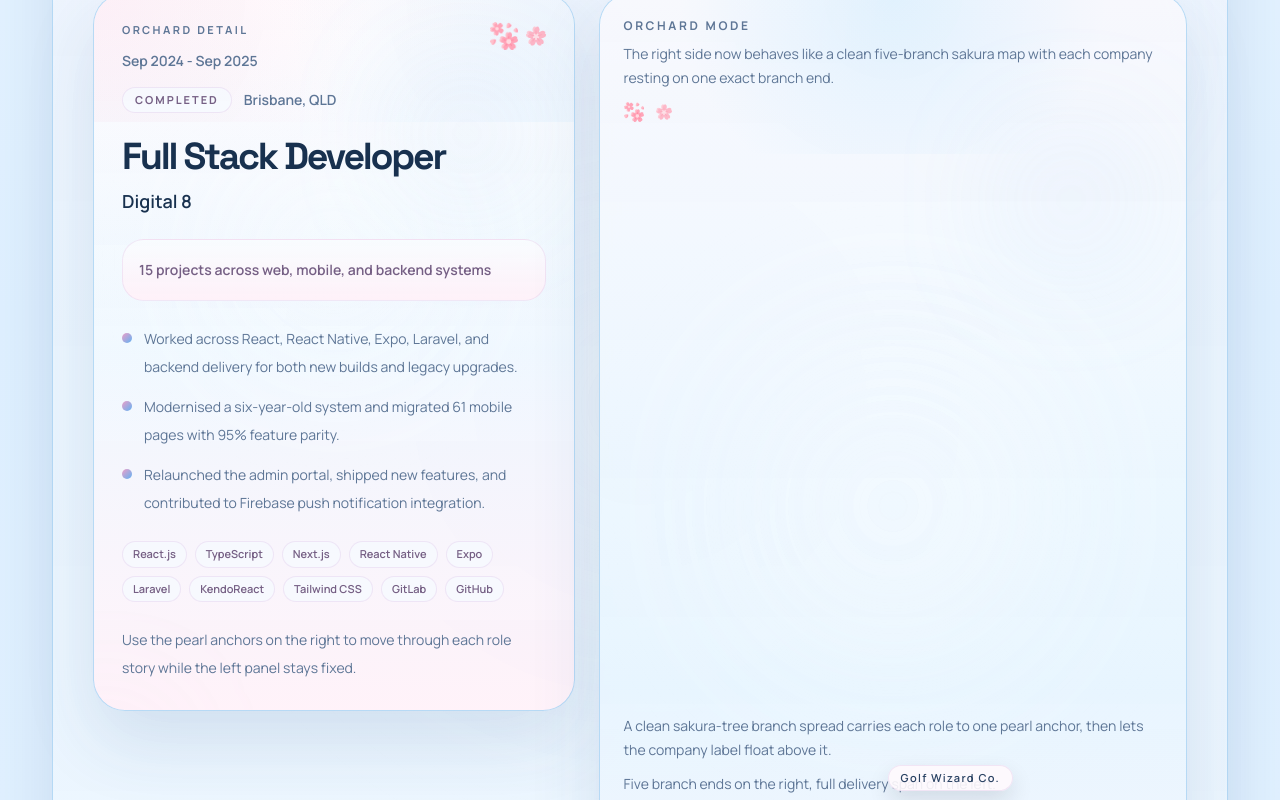
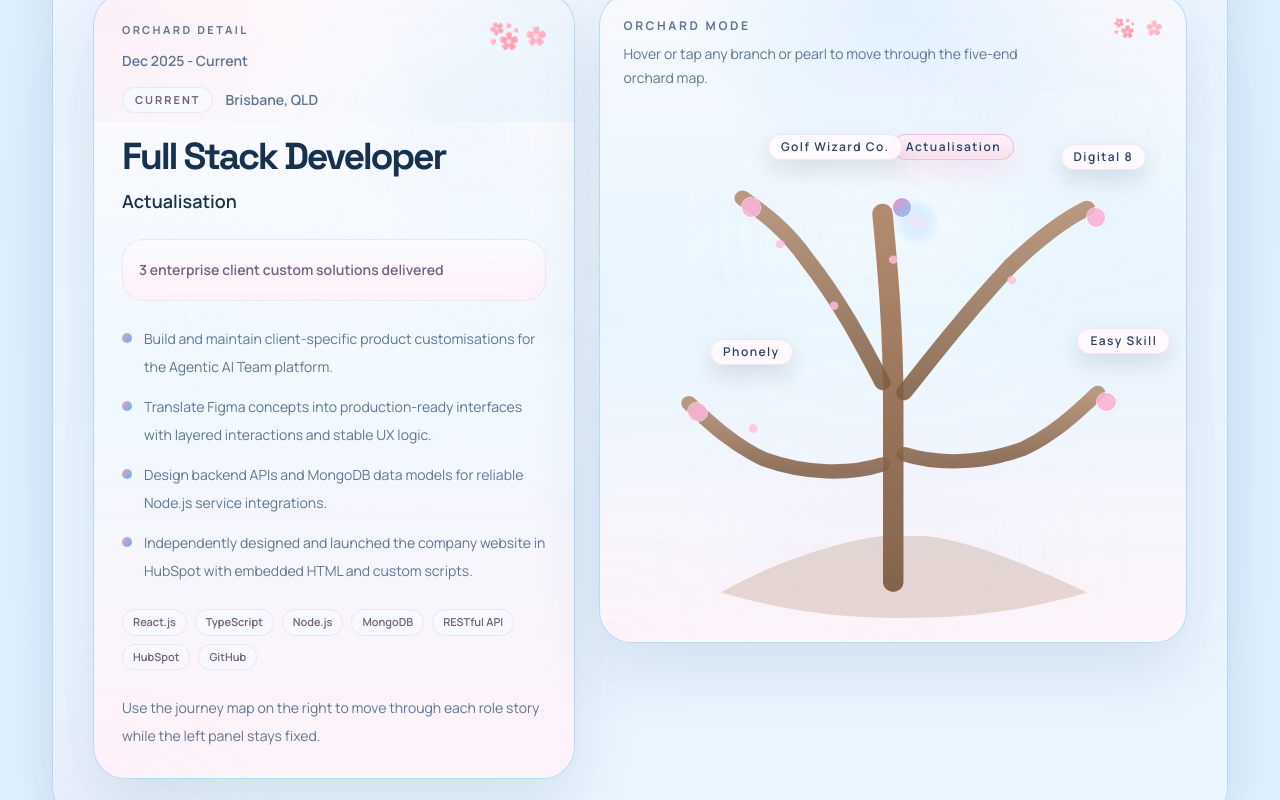
Before and after one commit to Daniel-Kai-WANG/Daniel-Wang-Latest-Portfolio, a React (Vite) app: page / in a window 1280 px wide. Shown: the part 1320-2120 px from the top of the page. Built offline with nearby package versions, Linux system fonts and the light colour scheme.

Commit message:
fix: refine experience coral layout

```diff
--- a/src/components/sections/ExperienceJourneyGraph.tsx
+++ b/src/components/sections/ExperienceJourneyGraph.tsx
@@ -2,6 +2,8 @@ import { motion } from 'framer-motion'
 import { experiences } from '../../data/experience'
 
 type ThemeMode = 'light' | 'dark'
+const GRAPH_WIDTH = 100
+const GRAPH_HEIGHT = 100
 
 type Point = {
   x: number
@@ -16,8 +18,6 @@ type BranchSpec = {
 }
 
 type GraphSpec = {
-  panelCopy: string
-  legendCopy: string
   baseFill: string
   baseStem: string
   baseStemWidth: number
@@ -33,48 +33,44 @@ type ExperienceJourneyGraphProps = {
 }
 
 const lightGraph: GraphSpec = {
-  panelCopy:
-    'A clean sakura-tree branch spread carries each role to one pearl anchor, then lets the company label float above it.',
-  legendCopy: 'Five branch ends on the right, full delivery span on the left.',
-  baseFill: 'M98 382 C130 358 156 346 186 344 C200 344 220 344 236 346 C266 348 292 360 322 382 C292 392 258 398 210 398 C162 398 128 392 98 382Z',
-  baseStem: 'M208 382 C206 346 204 304 202 256 C198 216 194 174 188 126',
-  baseStemWidth: 16,
+  baseFill:
+    'M18 95 C28 89 40 85 48 84 H56 C64 85 74 89 86 95 C76 98 66 100 52 100 C38 100 28 98 18 95Z',
+  baseStem: 'M50 93 C50 84 50 72 50 58 C50 44 49 32 48 21',
+  baseStemWidth: 3.8,
   branches: [
-    { path: 'M190 216 C176 188 152 146 78 104', tip: { x: 78, y: 104 }, labelShiftX: 28, width: 10 },
-    { path: 'M194 196 C198 158 202 112 206 66', tip: { x: 206, y: 66 }, labelShiftX: 0, width: 10 },
-    { path: 'M198 218 C230 194 268 164 350 112', tip: { x: 350, y: 112 }, labelShiftX: -28, width: 10 },
-    { path: 'M204 270 C236 274 274 280 320 286', tip: { x: 320, y: 286 }, labelShiftX: -22, width: 9 },
-    { path: 'M196 282 C164 288 134 296 102 306', tip: { x: 102, y: 306 }, labelShiftX: 24, width: 9 },
+    { path: 'M50 58 C50 46 50 32 50 18', tip: { x: 50, y: 18 }, labelShiftX: 0, width: 3.2 },
+    { path: 'M48 54 C44 46 40 38 34 30 C30 24 26 21 22 18', tip: { x: 22, y: 18 }, labelShiftX: 26, width: 3 },
+    { path: 'M52 56 C58 48 64 40 72 31 C78 25 82 22 86 20', tip: { x: 86, y: 20 }, labelShiftX: -26, width: 3 },
+    { path: 'M52 68 C58 70 66 70 74 67 C80 64 84 60 88 56', tip: { x: 88, y: 56 }, labelShiftX: -20, width: 2.8 },
+    { path: 'M48 70 C42 72 34 72 26 69 C20 66 16 62 12 58', tip: { x: 12, y: 58 }, labelShiftX: 22, width: 2.8 },
   ],
   buds: [
-    { x: 112, y: 134 },
-    { x: 164, y: 174 },
-    { x: 214, y: 98 },
-    { x: 304, y: 156 },
-    { x: 148, y: 292 },
+    { x: 29, y: 27 },
+    { x: 39, y: 39 },
+    { x: 50, y: 30 },
+    { x: 72, y: 34 },
+    { x: 24, y: 63 },
   ],
 }
 
 const darkGraph: GraphSpec = {
-  panelCopy:
-    'A reef base fans into five coral arms first; only after the growth completes do pearl endpoints and company labels surface.',
-  legendCopy: 'Five coral ends on the right, full delivery span on the left.',
-  baseFill: 'M70 376 C100 348 136 334 176 332 H246 C286 334 320 348 350 376 C312 390 268 398 210 398 C152 398 108 390 70 376Z',
-  baseStem: 'M210 338 C208 316 208 300 210 284',
-  baseStemWidth: 18,
+  baseFill:
+    'M12 94 C24 88 36 84 46 83 H58 C68 84 80 88 92 94 C82 98 68 100 52 100 C34 100 22 98 12 94Z',
+  baseStem: 'M51 91 C51 84 51 78 52 72',
+  baseStemWidth: 4.4,
   branches: [
-    { path: 'M170 334 C160 290 146 238 126 192 C108 152 92 122 72 102', tip: { x: 72, y: 102 }, labelShiftX: 30, width: 13 },
-    { path: 'M196 332 C198 284 202 230 206 172 C208 124 210 84 214 48', tip: { x: 214, y: 48 }, labelShiftX: 0, width: 14 },
-    { path: 'M242 334 C256 292 278 244 304 198 C322 162 338 128 354 96', tip: { x: 354, y: 96 }, labelShiftX: -30, width: 13 },
-    { path: 'M248 340 C272 332 294 318 312 300 C322 290 328 282 332 276', tip: { x: 332, y: 276 }, labelShiftX: -22, width: 10 },
-    { path: 'M172 340 C146 332 124 318 108 302 C98 292 94 288 92 286', tip: { x: 92, y: 286 }, labelShiftX: 22, width: 10 },
+    { path: 'M52 72 C51 58 50 40 50 16', tip: { x: 50, y: 16 }, labelShiftX: 0, width: 4.2 },
+    { path: 'M48 74 C42 60 36 48 28 35 C24 28 20 24 16 20', tip: { x: 16, y: 20 }, labelShiftX: 26, width: 3.8 },
+    { path: 'M56 74 C62 60 70 49 80 36 C84 31 88 27 92 22', tip: { x: 92, y: 22 }, labelShiftX: -24, width: 3.8 },
+    { path: 'M58 78 C64 79 70 77 77 72 C82 68 86 63 90 58', tip: { x: 90, y: 58 }, labelShiftX: -18, width: 3.2 },
+    { path: 'M46 78 C40 79 34 77 27 73 C20 69 15 64 10 58', tip: { x: 10, y: 58 }, labelShiftX: 24, width: 3.2 },
   ],
   buds: [
-    { x: 94, y: 152 },
-    { x: 124, y: 188 },
-    { x: 214, y: 126 },
-    { x: 300, y: 176 },
-    { x: 318, y: 132 },
+    { x: 24, y: 34 },
+    { x: 33, y: 44 },
+    { x: 50, y: 39 },
+    { x: 74, y: 46 },
+    { x: 82, y: 34 },
   ],
 }
 
@@ -88,10 +84,11 @@ export function ExperienceJourneyGraph({
   const graph = isLight ? lightGraph : darkGraph
 
   return (
-    <div className="relative mt-6 h-[38rem] sm:h-[40rem]">
+    <div className="relative mt-4 h-[24rem] sm:h-[28rem] xl:h-[32rem]">
       <svg
         key={`experience-journey-${theme}`}
-        viewBox="0 0 420 420"
+        viewBox={`0 0 ${GRAPH_WIDTH} ${GRAPH_HEIGHT}`}
+        preserveAspectRatio="none"
         className="absolute inset-0 z-0 h-full w-full"
         aria-hidden="true"
       >
@@ -139,6 +136,7 @@ export function ExperienceJourneyGraph({
               fill="none"
               stroke={isLight ? 'url(#journey-light-wood)' : 'url(#journey-dark-coral)'}
               strokeLinecap="round"
+              strokeLinejoin="round"
               strokeWidth={activeIndex === index ? branch.width + 1 : branch.width}
               opacity={activeIndex === index ? 1 : isLight ? 0.88 : 0.84}
               initial={{ pathLength: 0, opacity: reduceMotion ? 1 : 0.26 }}
@@ -168,17 +166,33 @@ export function ExperienceJourneyGraph({
             <circle
               cx={bud.x}
               cy={bud.y}
-              r={isLight ? 3.2 : 3.8}
+              r={isLight ? 0.82 : 0.92}
               fill={isLight ? 'rgba(255, 190, 220, 0.82)' : 'rgba(255, 210, 191, 0.82)'}
             />
           </motion.g>
         ))}
+
+        {graph.branches.map((branch, index) => (
+          <path
+            key={`hit-${branch.path}`}
+            d={branch.path}
+            fill="none"
+            stroke="transparent"
+            strokeLinecap="round"
+            strokeWidth={Math.max(branch.width + 4.6, 7.2)}
+            onMouseEnter={() => onSelect(index)}
+            onClick={() => onSelect(index)}
+            style={{ cursor: 'pointer', pointerEvents: 'stroke' }}
+          />
+        ))}
       </svg>
 
       <div
-        className="pointer-events-none absolute bottom-[6%] left-1/2 h-16 w-64 -translate-x-1/2 rounded-full blur-2xl"
+        className="pointer-events-none absolute bottom-[4%] left-1/2 h-24 w-[76%] -translate-x-1/2 rounded-full blur-3xl"
         style={{
-          background: isLight ? 'rgba(255, 205, 229, 0.22)' : 'rgba(110, 160, 255, 0.16)',
+          background: isLight
+            ? 'radial-gradient(circle, rgba(255, 205, 229, 0.18), rgba(126, 200, 255, 0.08), transparent 74%)'
+            : 'radial-gradient(circle, rgba(110, 160, 255, 0.14), rgba(133, 120, 255, 0.08), transparent 72%)',
         }}
       />
 
@@ -200,14 +214,14 @@ export function ExperienceJourneyGraph({
             onMouseEnter={() => onSelect(index)}
             onFocus={() => onSelect(index)}
             onClick={() => onSelect(index)}
-            className="absolute z-10 size-8 -translate-x-1/2 -translate-y-1/2 focus-visible:outline-none focus-visible:ring-2 focus-visible:ring-[var(--color-primary)]"
+            className="absolute z-10 flex size-14 -translate-x-1/2 -translate-y-1/2 items-center justify-center focus-visible:outline-none focus-visible:ring-2 focus-visible:ring-[var(--color-primary)] sm:size-16"
             style={{
-              top: `${(branch.tip.y / 420) * 100}%`,
-              left: `${(branch.tip.x / 420) * 100}%`,
+              top: `${(branch.tip.y / GRAPH_HEIGHT) * 100}%`,
+              left: `${(branch.tip.x / GRAPH_WIDTH) * 100}%`,
             }}
           >
             <motion.span
-              className="absolute left-1/2 top-1/2 block size-7 -translate-x-1/2 -translate-y-1/2 rounded-full"
+              className="absolute left-1/2 top-1/2 block size-11 -translate-x-1/2 -translate-y-1/2 rounded-full sm:size-12"
               initial={{ opacity: 0, scale: 0.7 }}
               animate={{ opacity: isActive ? 1 : 0, scale: isActive ? 1 : 0.7 }}
               transition={
@@ -223,7 +237,7 @@ export function ExperienceJourneyGraph({
             />
 
             <motion.span
-              className="absolute left-1/2 top-1/2 block size-3.5 -translate-x-1/2 -translate-y-1/2 rounded-full"
+              className="absolute left-1/2 top-1/2 block size-4 -translate-x-1/2 -translate-y-1/2 rounded-full sm:size-[1.15rem]"
               initial={{ opacity: 0, scale: 0.4 }}
               whileInView={{ opacity: 1, scale: 1 }}
               viewport={{ once: true, amount: 0.2 }}
@@ -245,7 +259,7 @@ export function ExperienceJourneyGraph({
             />
 
             <motion.span
-              className="pointer-events-none absolute bottom-[calc(100%+0.45rem)] left-1/2 block max-w-[8.5rem] -translate-x-1/2 rounded-full border px-3 py-1 text-center text-[10px] font-semibold tracking-[0.12em] whitespace-nowrap sm:text-[11px]"
+              className="pointer-events-none absolute bottom-[calc(100%+0.4rem)] left-1/2 block max-w-[9.25rem] -translate-x-1/2 rounded-full border px-3 py-1 text-center text-[11px] font-semibold tracking-[0.12em] whitespace-nowrap sm:text-xs"
               initial={{ opacity: 0, y: 8 }}
               whileInView={{ opacity: 1, y: 0 }}
               viewport={{ once: true, amount: 0.2 }}
@@ -279,11 +293,6 @@ export function ExperienceJourneyGraph({
           </button>
         )
       })}
-
-      <p className="mt-[35rem] text-sm leading-6 text-[var(--color-muted)] sm:mt-[37rem]">
-        {graph.panelCopy}
-      </p>
-      <p className="mt-3 text-sm text-[var(--color-muted)]">{graph.legendCopy}</p>
     </div>
   )
 }
--- a/src/components/sections/ExperienceSection.tsx
+++ b/src/components/sections/ExperienceSection.tsx
@@ -48,7 +48,7 @@ function getExperiencePhase(date: string) {
 export function ExperienceSection() {
   const { theme } = useTheme()
   const reduceMotion = useReducedMotion() ?? false
-  const [activeFruit, setActiveFruit] = useState(2)
+  const [activeFruit, setActiveFruit] = useState(0)
   const activeExperience = experiences[activeFruit]
   const isLight = theme === 'light'
 
@@ -189,7 +189,7 @@ export function ExperienceSection() {
                 </div>
 
                 <p className="mt-6 text-sm leading-7 text-[var(--color-muted)]">
-                  Use the pearl anchors on the right to move through each role story while the left panel stays fixed.
+                  Use the journey map on the right to move through each role story while the left panel stays fixed.
                 </p>
               </div>
             </motion.article>
@@ -217,14 +217,14 @@ export function ExperienceSection() {
 
               <div className="relative z-10">
                 <div className="flex flex-wrap items-start justify-between gap-3">
-                  <div>
+                  <div className="max-w-[26rem]">
                     <p className="text-xs font-bold uppercase tracking-[0.22em] text-[var(--color-muted)]">
                       {isLight ? 'Orchard mode' : 'Coral mode'}
                     </p>
                     <p className="mt-2 text-sm leading-6 text-[var(--color-muted)]">
                       {isLight
-                        ? 'The right side now behaves like a clean five-branch sakura map with each company resting on one exact branch end.'
-                        : 'The right side now behaves like a five-arm reef fan, with each company surfaced only after its coral arm finishes growing.'}
+                        ? 'Hover or tap any branch or pearl to move through the five-end orchard map.'
+                        : 'Hover or tap any coral arm or pearl to move through the full reef fan.'}
                     </p>
                   </div>
 
--- a/src/components/theme/ThemeToggle.tsx
+++ b/src/components/theme/ThemeToggle.tsx
@@ -115,19 +115,19 @@ export function ThemeToggle() {
                 <SakuraIcon className="block size-[18px] -translate-x-1/2 -translate-y-1/2 drop-shadow-[0_6px_12px_rgba(244,114,182,0.24)] sm:size-[20px]" />
               ) : (
                 <div
-                  className="flex h-[30px] w-[24px] -translate-x-1/2 -translate-y-1/2 items-center justify-center overflow-hidden rounded-[999px]"
+                  className="flex h-[34px] w-[28px] -translate-x-1/2 -translate-y-1/2 items-center justify-center overflow-visible rounded-full"
                   style={{
                     background:
-                      'radial-gradient(circle at 50% 18%, rgba(203,225,255,0.08), transparent 34%), radial-gradient(circle at 50% 84%, rgba(72,142,230,0.06), transparent 30%)',
+                      'radial-gradient(circle at 50% 24%, rgba(203,225,255,0.05), transparent 34%), radial-gradient(circle at 50% 82%, rgba(72,142,230,0.04), transparent 30%)',
                   }}
                 >
                   <img
                     src={jellyfishGif}
                     alt=""
                     aria-hidden="true"
-                    className="block h-[26px] w-[21px] object-contain [backface-visibility:hidden] [transform:translateZ(0)] [will-change:transform]"
+                    className="block h-[30px] w-[24px] object-contain [backface-visibility:hidden] [transform:translateZ(0)] [will-change:transform]"
                     style={{
-                      filter: 'drop-shadow(0 8px 16px rgba(96,165,250,0.22))',
+                      filter: 'drop-shadow(0 8px 18px rgba(96,165,250,0.22))',
                     }}
                   />
                 </div>
```
Also changed, not shown: src/assets/theme/jellyfish.gif.
